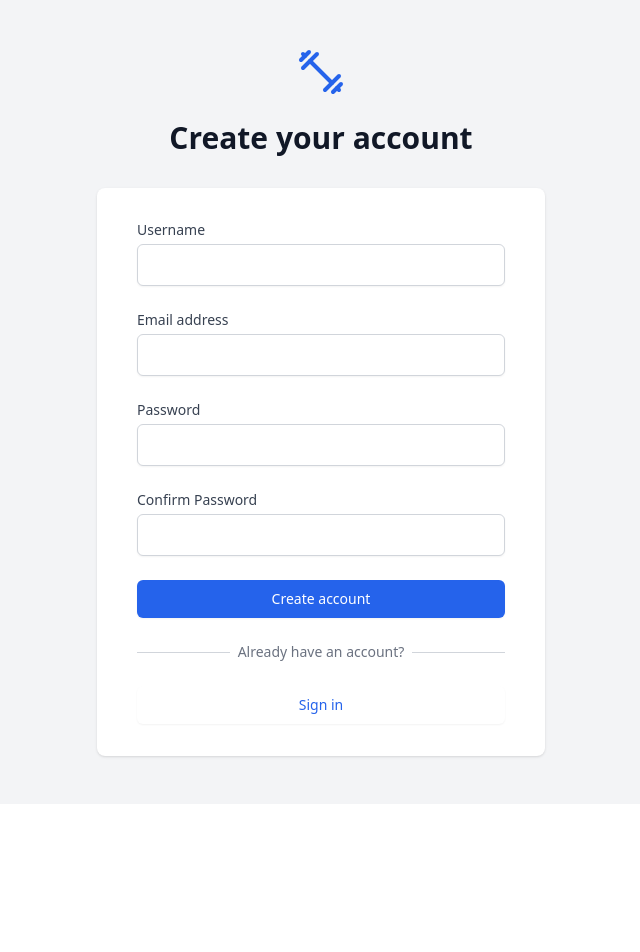
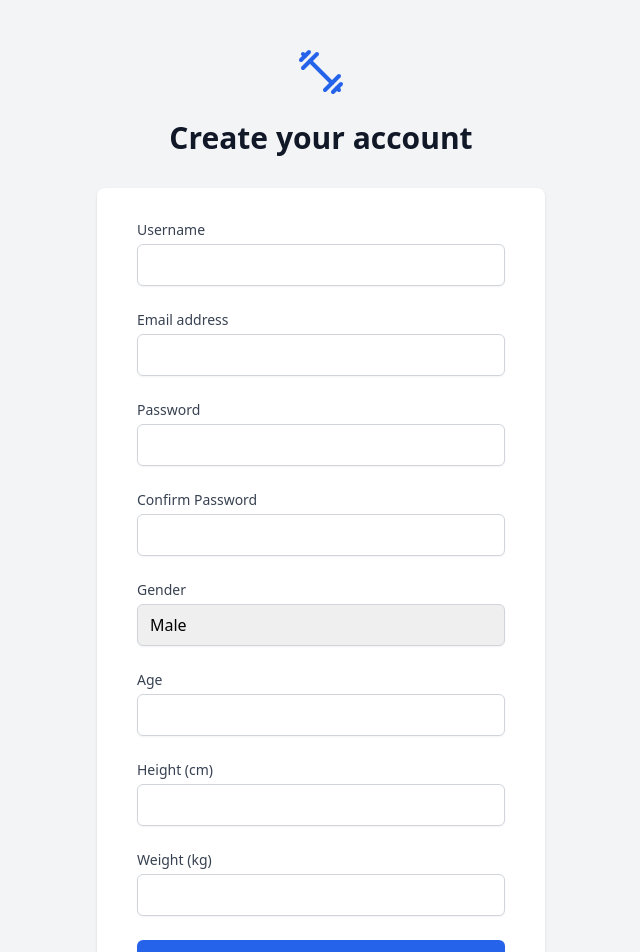
Before and after one commit to wangyanjun1999/fitness_miniproject, a React (Vite) app: page /register in a window 1280 px wide. Shown: the top 952 px of the page, without its empty margins (319-959 px from the left). Before the commit the page ends 804 px from the top, so only its background shows below. Built offline with nearby package versions, Linux system fonts and the light colour scheme.

Commit message:
feat(注册页面): 添加性别、年龄、身高和体重字段及验证
在注册表单中新增性别、年龄、身高和体重字段，并添加相应的验证逻辑，确保用户输入的数据在合理范围内。

```diff
--- a/src/pages/Register.tsx
+++ b/src/pages/Register.tsx
@@ -10,7 +10,11 @@ export default function Register() {
     email: '',
     password: '',
     confirmPassword: '',
-    username: ''
+    username: '',
+    gender: 'male',
+    age: '',
+    height: '',
+    weight: ''
   });
   const [error, setError] = useState('');
   const [isSubmitting, setIsSubmitting] = useState(false);
@@ -31,8 +35,20 @@ export default function Register() {
   };
 
   const validateForm = () => {
-    if (!formData.email || !formData.password || !formData.username) {
+    if (!formData.email || !formData.password || !formData.username || !formData.age || !formData.height || !formData.weight) {
       setError('All fields are required');
+      return false;
+    }
+    if (parseInt(formData.age) < 13 || parseInt(formData.age) > 120) {
+      setError('Age must be between 13 and 120');
+      return false;
+    }
+    if (parseInt(formData.height) < 100 || parseInt(formData.height) > 250) {
+      setError('Height must be between 100 and 250 cm');
+      return false;
+    }
+    if (parseInt(formData.weight) < 30 || parseInt(formData.weight) > 300) {
+      setError('Weight must be between 30 and 300 kg');
       return false;
     }
     if (formData.password.length < 6) {
@@ -52,7 +68,7 @@ export default function Register() {
 
     setIsSubmitting(true);
     try {
-      await signUp(formData.email, formData.password, formData.username);
+      await signUp(formData.email, formData.password, formData.username, formData.gender, parseInt(formData.age), parseInt(formData.height), parseInt(formData.weight));
       navigate('/');
     } catch (err) {
       setError('Registration failed. Please try again.');
@@ -154,6 +170,82 @@ export default function Register() {
             </div>
 
             <div>
+              <label htmlFor="gender" className="block text-sm font-medium text-gray-700">
+                Gender
+              </label>
+              <div className="mt-1">
+                <select
+                  id="gender"
+                  name="gender"
+                  value={formData.gender}
+                  onChange={handleChange}
+                  className="appearance-none block w-full px-3 py-2 border border-gray-300 rounded-md shadow-sm focus:outline-none focus:ring-blue-500 focus:border-blue-500"
+                >
+                  <option value="male">Male</option>
+                  <option value="female">Female</option>
+                  <option value="other">Other</option>
+                </select>
+              </div>
+            </div>
+
+            <div>
+              <label htmlFor="age" className="block text-sm font-medium text-gray-700">
+                Age
+              </label>
+              <div className="mt-1">
+                <input
+                  id="age"
+                  name="age"
+                  type="number"
+                  required
+                  min="13"
+                  max="120"
+                  value={formData.age}
+                  onChange={handleChange}
+                  className="appearance-none block w-full px-3 py-2 border border-gray-300 rounded-md shadow-sm placeholder-gray-400 focus:outline-none focus:ring-blue-500 focus:border-blue-500"
+                />
+              </div>
+            </div>
+
+            <div>
+              <label htmlFor="height" className="block text-sm font-medium text-gray-700">
+                Height (cm)
+              </label>
+              <div className="mt-1">
+                <input
+                  id="height"
+                  name="height"
+                  type="number"
+                  required
+                  min="100"
+                  max="250"
+                  value={formData.height}
+                  onChange={handleChange}
+                  className="appearance-none block w-full px-3 py-2 border border-gray-300 rounded-md shadow-sm placeholder-gray-400 focus:outline-none focus:ring-blue-500 focus:border-blue-500"
+                />
+              </div>
+            </div>
+
+            <div>
+              <label htmlFor="weight" className="block text-sm font-medium text-gray-700">
+                Weight (kg)
+              </label>
+              <div className="mt-1">
+                <input
+                  id="weight"
+                  name="weight"
+                  type="number"
+                  required
+                  min="30"
+                  max="300"
+                  value={formData.weight}
+                  onChange={handleChange}
+                  className="appearance-none block w-full px-3 py-2 border border-gray-300 rounded-md shadow-sm placeholder-gray-400 focus:outline-none focus:ring-blue-500 focus:border-blue-500"
+                />
+              </div>
+            </div>
+
+            <div>
               <button
                 type="submit"
                 disabled={isSubmitting}
```
